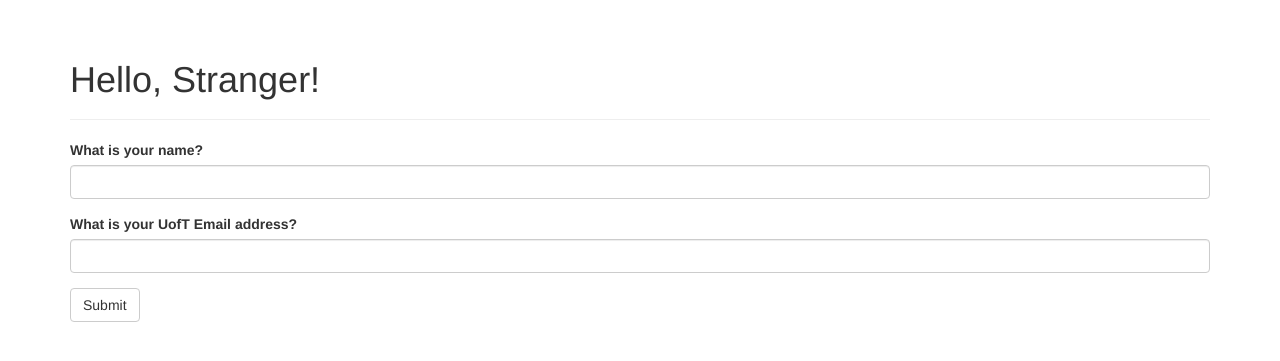
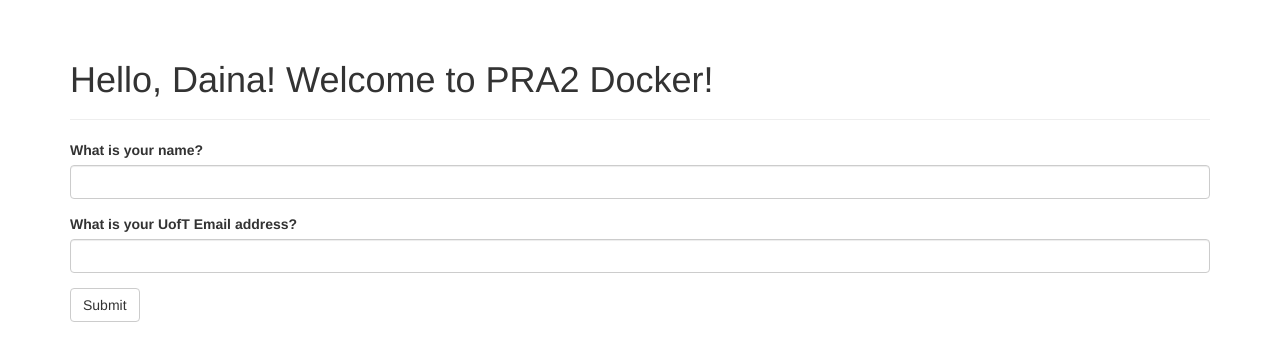
Before and after one commit to kdy10091009/E444-F2025-PRA3, a Flask app: page / in a window 1280 px wide. Shown: the part 52-413 px from the top of the page. Run offline with Flask 3, Linux system fonts and the light colour scheme; some libraries are stand-ins or nearby versions.

Commit message:
Activity 2.3: Changed the title of my webpage

```diff
--- a/templates/index.html
+++ b/templates/index.html
@@ -3,7 +3,7 @@
 
 {% block page_content %}
 <div class="page-header">
-  <h1>Hello, {% if name %}{{ name }}{% else %}Stranger{% endif %}!</h1>
+  <h1>Hello, Daina! Welcome to PRA2 Docker!</h1>
 
   {% if name and email and ('utoronto' in email|lower) %}
     <h1>Your UofT email is {{ email }}</h1>
```
Also changed, not shown: 1 other file.
